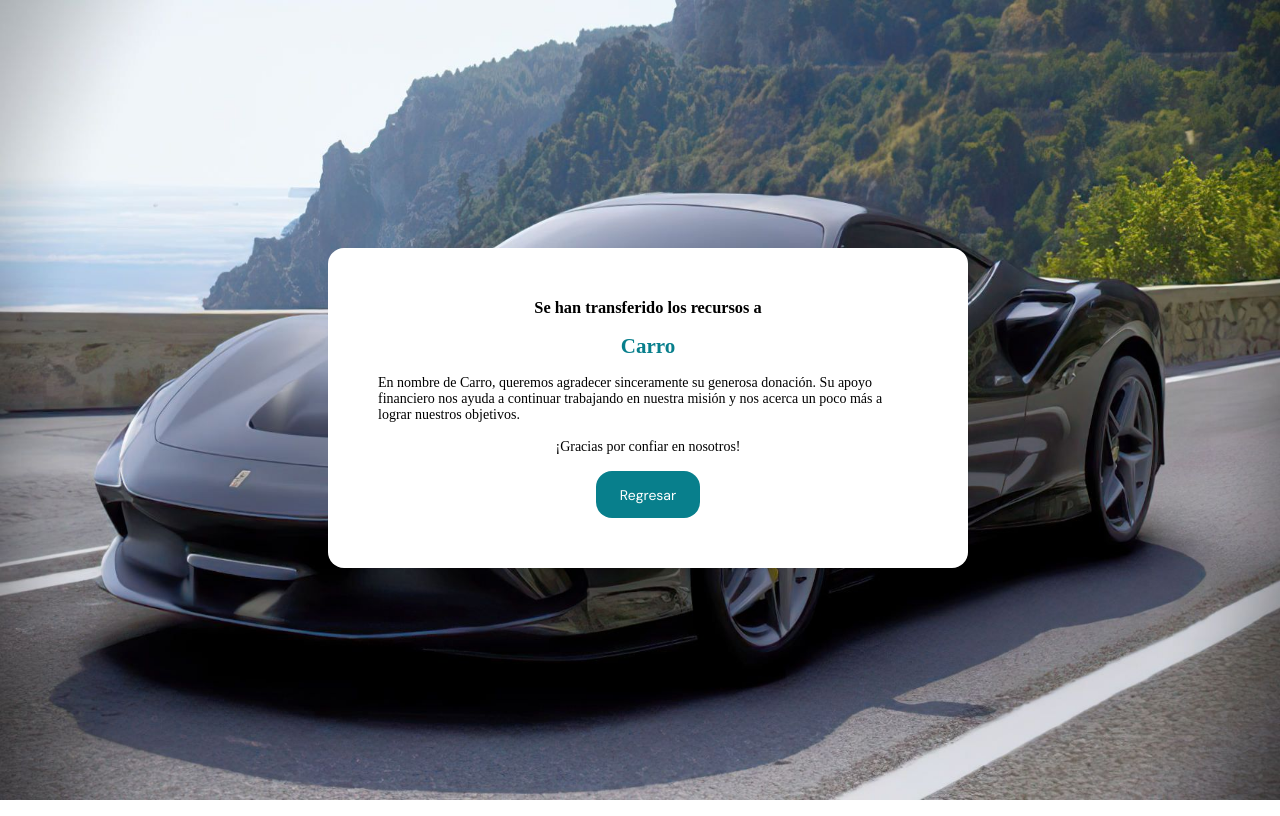
After one commit to ICESI-PI1/knowledge_projects, a Django app: page /successful_donation/ in a window 1280 px wide. The commit adds this page. Run offline with Django 4.2, Linux system fonts and the light colour scheme; data comes from the database, SQL or seed files in the repository; both versions use the stored data as it was after the commit.

Commit message:
Add donation views

```diff
--- /dev/null
+++ b/core/static/donation_style.css
@@ -0,0 +1,175 @@
+
+:root {
+  --color1: #087F8C;
+  --color2: #FFBF00;
+}
+* {
+  box-sizing: border-box;
+}
+body {
+  font-size: 14px;
+}
+.fn {
+  width: 100%;
+  overflow: hidden;
+  display: flex;
+  flex-direction: row;
+
+}
+.img {
+
+  width: 60%;
+}
+
+
+/* Grupo formulario */
+.form{
+  position: relative;
+  width: 40%;
+  background-color: #FFFFFF;
+  padding: 50px;
+  box-sizing: border-box;
+  display: flex;
+  flex-direction: column;
+  gap: 1rem;
+  justify-content: center;
+  align-items: flex-start;
+}
+
+h3, h2{
+  margin: 0px;
+}
+
+
+/* Realizar donacion boton */
+.primary-btn {
+  font-family: 'DM Sans', sans-serif;
+  color: white;
+  padding: 0.9rem 1.5rem;
+  background: var(--color1);
+  border-radius: 1rem;
+  box-shadow: none;
+  border: none;
+  text-decoration: none;
+}
+button {
+  font-size: 19px;
+  transition: 200ms;
+  font-weight: bold;
+  cursor: pointer;
+
+}
+
+button:hover {
+  filter: brightness(1.2);
+}
+
+button:active {
+  scale: 0.95;
+}
+
+
+/* input */
+.input {
+  box-sizing: border-box;
+  position: relative;
+  width: 384px;
+  padding: 1rem 0rem;
+  border: 1.5px solid #545454;
+  border-radius: 16px;
+  padding: 8px;
+  display: flex; /* agregar esto para centrar verticalmente el input */
+  justify-content: center; /* agregar esto para centrar horizontalmente el input */
+}
+
+  /*Estás a punto de donar a  */
+.label{
+  position: relative;
+  width: 375px;
+  height: 43px;
+
+  font-family: 'DM Sans';
+  font-style: normal;
+  font-weight: 500;
+  font-size: 32px;
+  line-height: 135%;
+  /* or 43px */
+  color: #011627;
+}
+
+.group{
+  display: flex;
+  flex-direction: column;
+  gap: 0.5rem;
+
+}
+
+/* Panes qué bendición  */
+.green{
+
+  font-weight: 700;
+  color: #087F8C;
+}
+
+
+
+
+/************************************************************************************************** */
+/* CSS SuccessfulDonation*/
+/************************************************************************************************** */
+
+.fn2 {
+  width: 100vw;
+  height: 100vh;
+  overflow: hidden;
+  display: flex;
+  align-items: center;
+  justify-content: center;
+
+
+}
+.imgBackground {
+  position: absolute;
+  z-index: 0;
+  top: 0;
+  left: 0;
+  width: 100vw;
+  height: 100vh;
+
+}
+.form2{
+
+  position: relative;
+  width: 50%;
+  background-color: #FFFFFF;
+  padding: 50px;
+  box-sizing: border-box;
+  display: flex;
+  flex-direction: column;
+  gap: 1rem;
+  justify-content: center;
+  align-items: center;
+  border-radius: 1rem;
+
+}
+
+
+.container {
+
+  position: relative;
+  z-index: 1;
+  justify-content: center;
+  align-items: center;
+  background-color: #FFFFFF;
+  display: flex;
+
+
+}
+
+
+
+@media screen and (max-width: 900px) {
+  .fn{
+    flex-direction: column-reverse;
+  }
+}
--- a/core/templates/project.html
+++ b/core/templates/project.html
@@ -139,7 +139,7 @@
 
           <div class="flex-container2">
 
-            <button class="button button1">Donar</button>
+            <a class="button button1" href="{% url 'core:donation_methods' %}?lang={{qs.id}}">Donar</a>
             <button class="button button2" style="margin-left: 2rem;" >Información detallada</button>
 
           </div>
--- /dev/null
+++ b/core/templates/successful_donation.html
@@ -0,0 +1,36 @@
+{% load static %}
+<!DOCTYPE html>
+<html>
+    <head>
+        <link href="https://fonts.googleapis.com/css?family=DM+Sans&display=swap" rel="stylesheet" />
+        <link href="{% static 'donation_style.css' %}" rel="stylesheet" />
+        <title>Donación exitosa</title>
+    </head>
+    <body>
+        {%for x in card%}
+        <div class="imgBackground" ></div>
+        <img class="imgBackground" src="{{x.img.url}}" alt="Imagen">
+        <div class="fn2 ">
+
+            <div class="form2 container">
+                <h3>Se han transferido los recursos a</h3>
+                <h2 class="green">{{x.title}}</h2>
+
+                <div class="group">
+                    En nombre de {{x.title}}, queremos agradecer sinceramente su generosa donación. Su apoyo financiero nos ayuda a continuar trabajando en nuestra misión y nos acerca un poco más a lograr nuestros objetivos.
+
+                </div>
+                <div class="group">
+                    ¡Gracias por confiar en nosotros!
+                </div>
+
+
+                    <a  class="primary-btn" href="{% url 'core:gallery' %}?lang={{card.id}}">Regresar</a>
+
+            </div>
+
+
+        </div>
+        {%endfor%}
+    </body>
+</html>
--- a/core/urls.py
+++ b/core/urls.py
@@ -7,6 +7,8 @@ from core.views import Project
 from core.views import Gallery
 from core.views import Convocatory
 from core.views import Inscription
+from core.views import Donation_methods
+from core.views import Successful_donation
 app_name = 'core'
 
 urlpatterns = [
@@ -19,6 +21,8 @@ urlpatterns = [
     path('project/', Project.as_view(), name ='project'),
     path('convocatory/', Convocatory.as_view(), name='convocatory'),
     path('inscription/', Inscription.as_view(), name='inscription'),
+    path('donation_methods/', Donation_methods.as_view(), name='donation_methods'),
+    path('successful_donation/', Successful_donation.as_view(), name='successful_donation'),
 ]
 
 urlpatterns += staticfiles_urlpatterns()
--- a/core/views.py
+++ b/core/views.py
@@ -66,3 +66,20 @@ class Inscription(View):
         if card_id:
             obj= obj.filter(id=card_id)
         return HttpResponse(render(request,'inscription.html',{'card':obj, 'card1':obj1}))
+
+class Donation_methods(View):
+    def get(self,request):
+        obj = Card.objects.all()
+        card_id= self.request.GET.get("lang")
+        if card_id:
+            obj= obj.filter(id=card_id)
+        return HttpResponse(render(request,'donation_methods.html',{'card':obj}))
+
+class Successful_donation(View):
+    def get(self,request):
+        obj = Card.objects.all()
+        card_id= self.request.GET.get("lang")
+        if card_id:
+            obj= obj.filter(id=card_id)
+
+        return HttpResponse(render(request,'successful_donation.html',{'card':obj}))
```
Also changed, not shown: core/templates/donation_methods.html (added, +54 -0 lines), db.sqlite3, media/pic/23/776f5cfac0a948c8460033d87bd92c4d.jpg (added).
